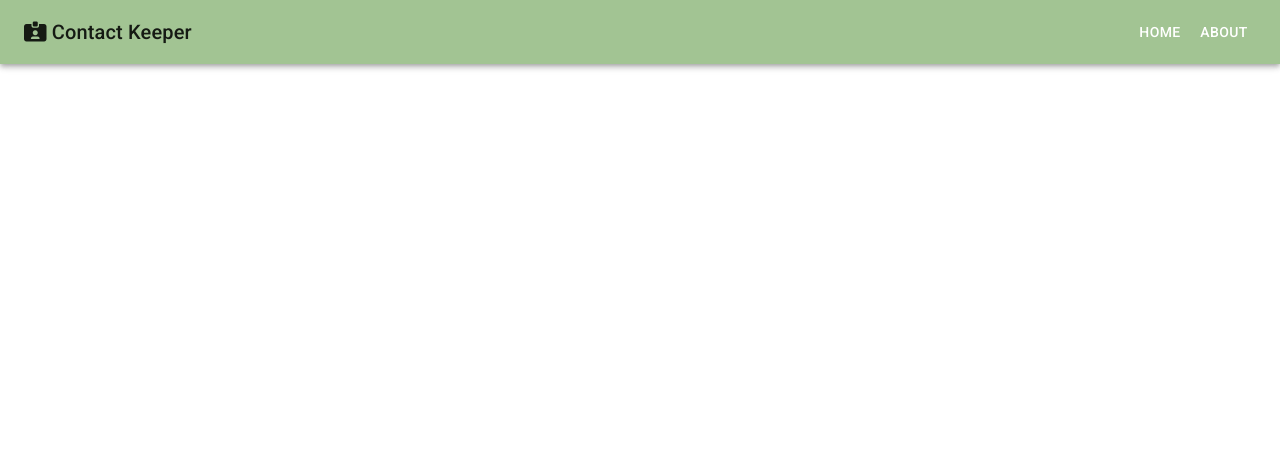
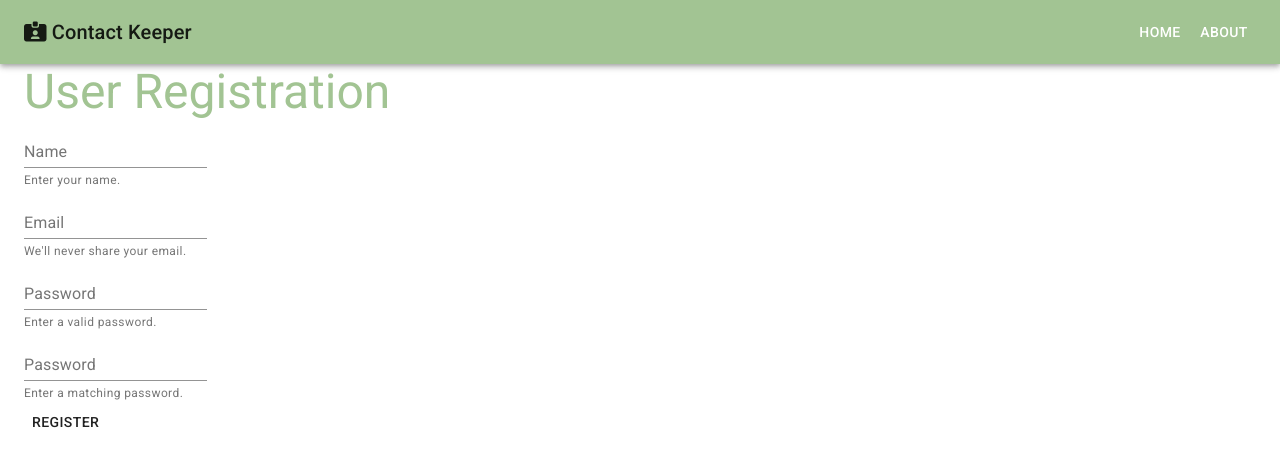
Before and after one commit to shylton/contact-keeper, a React (Create React App) app in the folder client/: page /register in a window 1280 px wide. Shown: the top 466 px of the page. Built offline with nearby package versions, Linux system fonts and the light colour scheme.

Commit message:
ugly register.js

```diff
--- a/client/src/App.js
+++ b/client/src/App.js
@@ -7,6 +7,7 @@ import AuthState from './contexts/auth/AuthState'
 import Navbar from './components/Navbar'
 import Homepage from './components/Homepage'
 import About from './components/About'
+import Register from './components/Register'
 
 export default function App() {
 
@@ -20,6 +21,7 @@ export default function App() {
               <Switch>
                 <Route exact path='/' component={Homepage} />
                 <Route path='/about' component={About} />
+                <Route path='/register' component={Register} />
               </Switch>
             </Container>
           </React.Fragment>
--- /dev/null
+++ b/client/src/components/Register.js
@@ -0,0 +1,77 @@
+import React, { useState } from 'react'
+
+import Typography from '@material-ui/core/Typography'
+import FormControl from '@material-ui/core/FormControl'
+import Input from '@material-ui/core/Input'
+import InputLabel from '@material-ui/core/InputLabel'
+import FormHelperText from '@material-ui/core/FormHelperText'
+import Button from '@material-ui/core/Button'
+import Grid from '@material-ui/core/Grid'
+
+const Register = (props) => {
+    const [user, setUser] = useState({
+        name: '',
+        email: '',
+        password: '',
+        password2: ''
+    })
+
+    const handleChange = (event) => {
+        setUser({ ...user, [event.target.id]: event.target.value })
+    }
+
+    const handleSubmit = (event) => {
+        event.preventDefault()
+        console.log(user)
+    }
+
+
+    return (
+        <Grid
+            container
+            direction='column'
+            maxWidth='sm'
+        >
+            <Grid item>
+                <Typography variant='h3' color='primary'>User Registration</Typography>
+            </Grid>
+            <form onSubmit={handleSubmit}>
+                <Grid item>
+                    <FormControl>
+                        <InputLabel htmlFor="name">Name</InputLabel>
+                        <Input type='text' id="name" aria-describedby="my-helper-text" value={user.name} onChange={handleChange} />
+                        <FormHelperText id="my-helper-text">Enter your name.</FormHelperText>
+                    </FormControl>
+                </Grid>
+                <Grid item>
+                    <FormControl>
+                        <InputLabel htmlFor="email">Email</InputLabel>
+                        <Input type='email' id="email" aria-describedby="my-helper-text" value={user.email} onChange={handleChange} />
+                        <FormHelperText id="my-helper-text">We'll never share your email.</FormHelperText>
+                    </FormControl>
+                </Grid>
+                <Grid item>
+                    <FormControl>
+                        <InputLabel htmlFor="password">Password</InputLabel>
+                        <Input type='password' id="password" aria-describedby="my-helper-text" value={user.password} onChange={handleChange} />
+                        <FormHelperText id="my-helper-text">Enter a valid password.</FormHelperText>
+                    </FormControl>
+                </Grid>
+                <Grid item>
+                    <FormControl>
+                        <InputLabel htmlFor="password2">Password</InputLabel>
+                        <Input type='password' id="password2" aria-describedby="my-helper-text" value={user.password2} onChange={handleChange} />
+                        <FormHelperText id="my-helper-text">Enter a matching password.</FormHelperText>
+                    </FormControl>
+                </Grid>
+                <Grid item>
+                    <Button type='submit'>
+                        Register
+                    </Button>
+                </Grid>
+            </form>
+        </Grid>
+    )
+}
+
+export default Register
```
